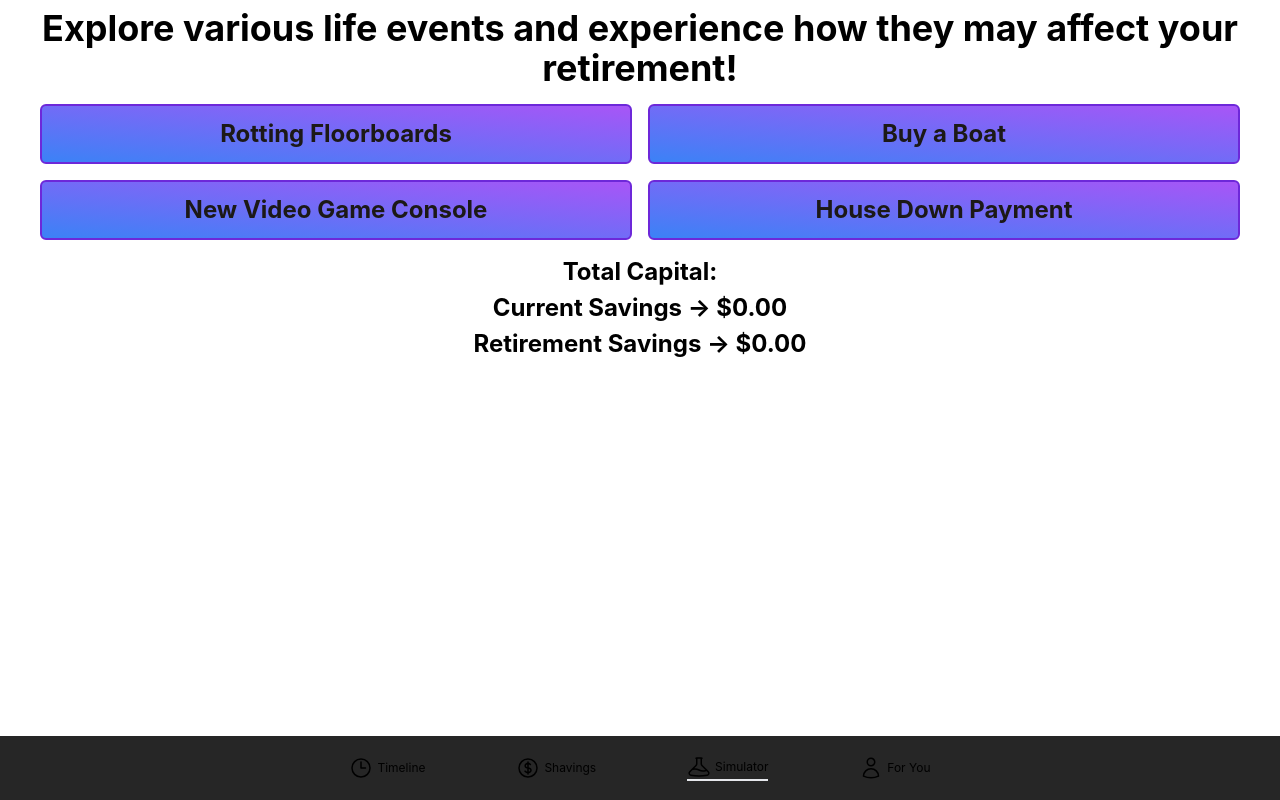
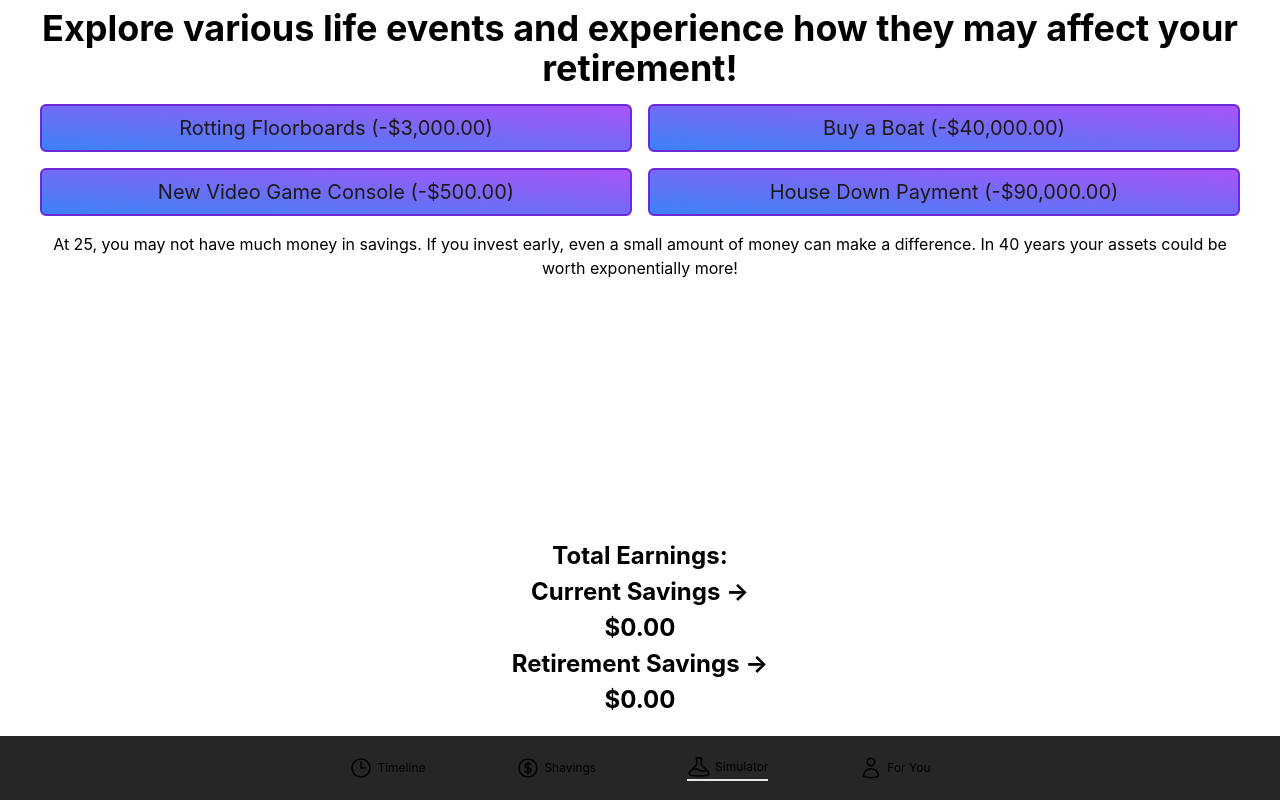
Before and after one commit to jacksonwelsh/hackdfw22, a Next.js app: page /simulator in a window 1280 px wide. Built offline with nearby package versions, Linux system fonts and the light colour scheme.

Commit message:
Refactored savings totals and added explanation text.

```diff
--- a/pages/simulator.tsx
+++ b/pages/simulator.tsx
@@ -40,15 +40,24 @@ const Simulator: NextPage<SimulatorProps> = (props) => {
       <div className="grid grid-cols-2 gap-4 my-4 px-10 text-center">
         {cells.map((cell: SimulatorCell) => {
           return (
-            <Card key={cell.id} className="border-2 border-violet-700 bg-gradient-to-tr from-blue-500 to-purple-500 text-stone-900">
-              <h3 onClick={() => onCellClick(savings + cell.cost)}>{cell.name}</h3>
+            <Card key={cell.id} className="border-2 border-violet-700 bg-gradient-to-tr from-blue-500 to-purple-500 text-stone-900 text-xl flex justify-center items-center">
+              <p onClick={() => onCellClick(savings + cell.cost)}>{cell.name} ({cell.cost.toLocaleString('en-US', { style: 'currency', currency: 'USD' })})</p>
             </Card>
           )
         })}
       </div>
-      <h3 className="text-center">Total Capital:</h3>
-      <h3 className="text-center">Current Savings &rarr; {savings.toLocaleString('en-US', { style: 'currency', currency: 'USD' })}</h3>
-      <h3 className="text-center">Retirement Savings &rarr; {retSavings.toLocaleString('en-US', { style: 'currency', currency: 'USD' })}</h3>
+      <div className="mx-10 text-center">
+        <h4>At 25, you may not have much money in savings. If you invest early, even a small amount of money can make a difference.
+          In 40 years your assets could be worth exponentially more!
+        </h4>
+      </div>
+      <div className="fixed inset-x-0 bottom-20">
+        <h3 className="text-center">Total Earnings:</h3>
+        <h3 className="text-center">Current Savings &rarr;</h3>
+        <h3 className='text-center'>{savings.toLocaleString('en-US', { style: 'currency', currency: 'USD' })}</h3>
+        <h3 className="text-center">Retirement Savings &rarr;</h3>
+        <h3 className='text-center'>{retSavings.toLocaleString('en-US', { style: 'currency', currency: 'USD' })}</h3>
+      </div>
     </main>
   );
 };
```
